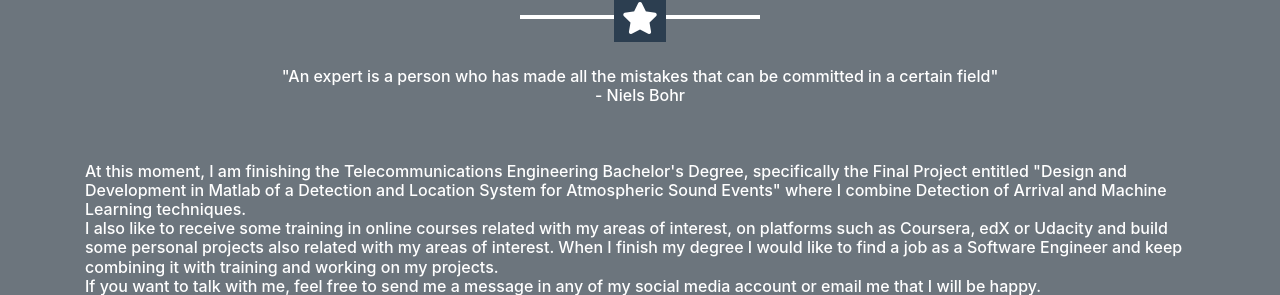
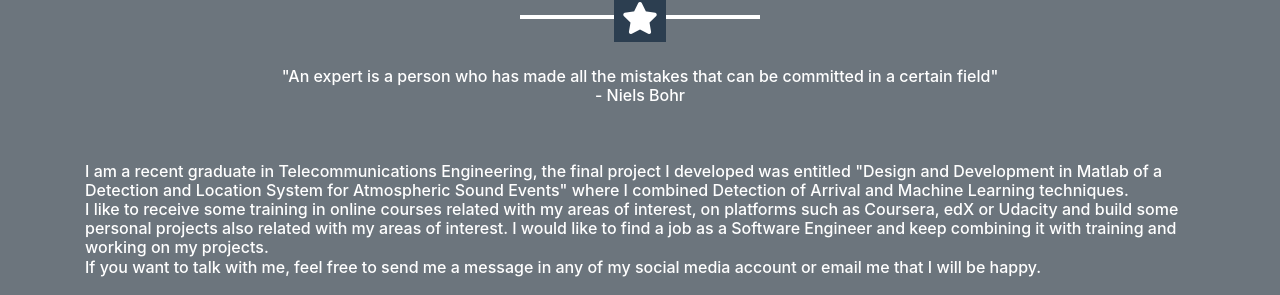
Before and after one commit to JuanFran928/juanfran928.github.io, a website with bundled scripts: page index.html in a window 1280 px wide. Shown: the part 996-1291 px from the top of the page. Built offline with nearby package versions, Linux system fonts and the light colour scheme.

Commit message:
modificacion
modificacion

```diff
--- a/index.html
+++ b/index.html
@@ -68,8 +68,8 @@
         <hr class="star-light mb-5">
      <h6><center>"An expert is a person who has made all the mistakes that can be committed in a certain field"  <br>- Niels Bohr </center></h6> <br><br>
 
-      <h6 style="text-align:left"> At this moment, I am finishing the Telecommunications Engineering Bachelor's Degree, specifically the Final Project entitled "Design and Development in Matlab of a Detection and Location System for Atmospheric Sound Events" where I combine Detection of Arrival and Machine Learning techniques. <br>I also like to receive some training in online courses related with my areas of interest, on platforms such as Coursera, edX or Udacity and build some personal projects also related with my areas of interest.
-When I finish my degree I would like to find a job as a Software Engineer and keep combining it with training and working on my projects.
+      <h6 style="text-align:left"> I am a recent graduate in Telecommunications Engineering, the final project I developed was entitled "Design and Development in Matlab of a Detection and Location System for Atmospheric Sound Events" where I combined Detection of Arrival and Machine Learning techniques. <br>I like to receive some training in online courses related with my areas of interest, on platforms such as Coursera, edX or Udacity and build some personal projects also related with my areas of interest.
+I would like to find a job as a Software Engineer and keep combining it with training and working on my projects.
 <br>
 If you want to talk with me, feel free to send me a message in any of my social media account or email me that I will be happy.</h6>
         <div class="text-center mt-4">
```
Also changed, not shown: 1 other file.
